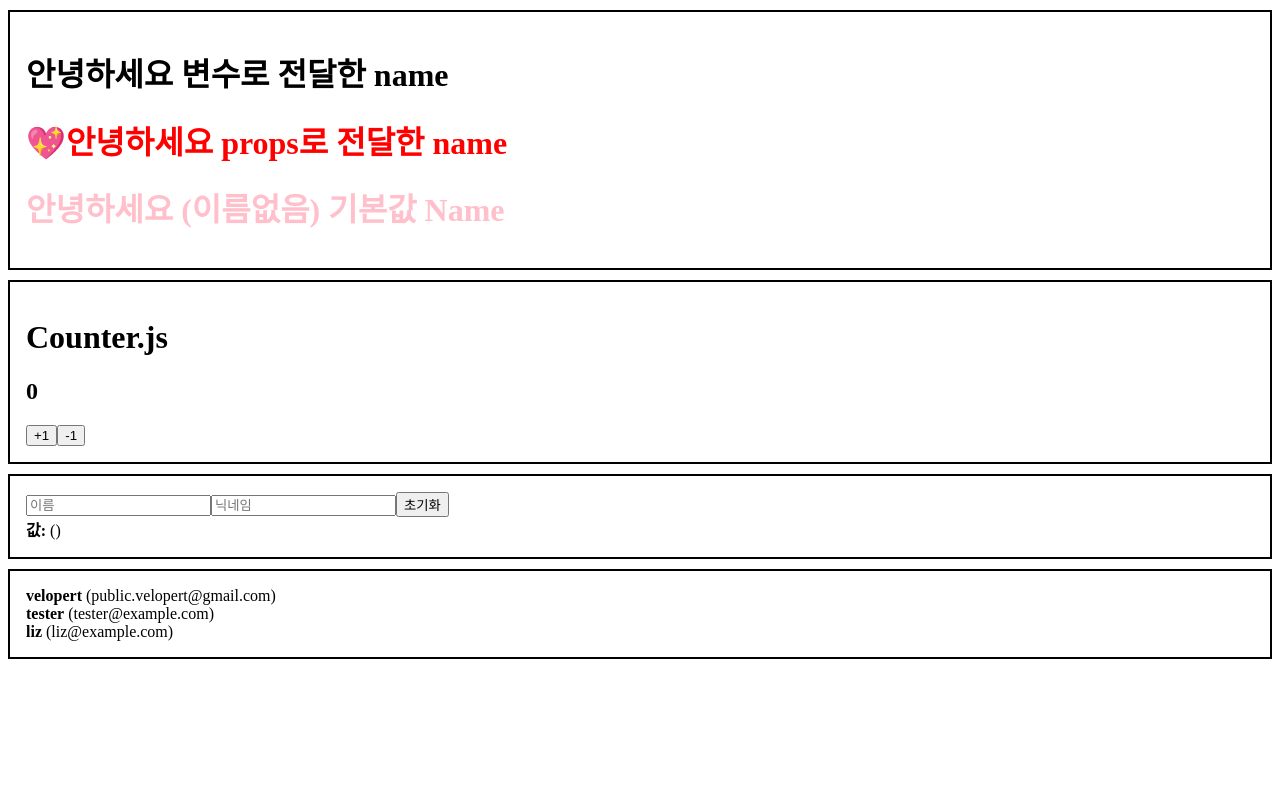
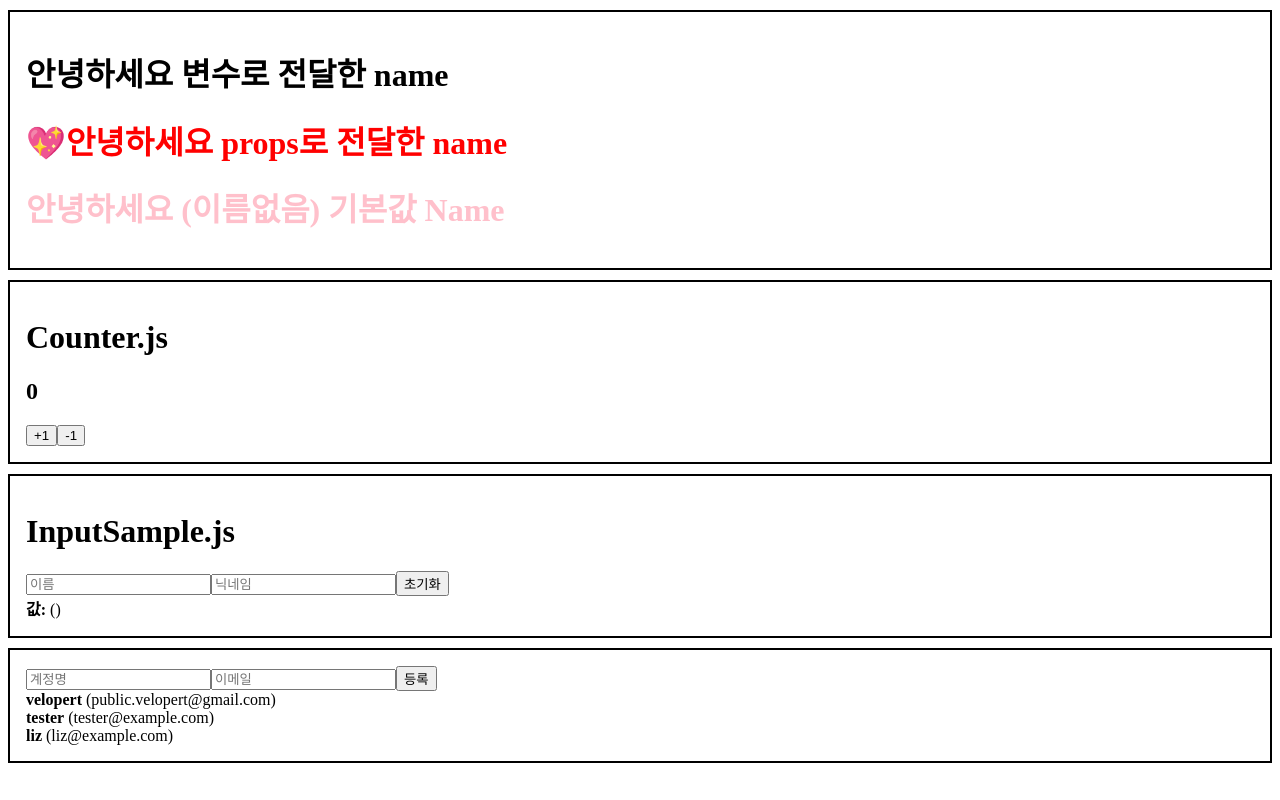
Before and after one commit to mireyhgnay/react-roadmap, a React app in the folder 01_React/: page / in a window 1280 px wide. Built offline with nearby package versions, Linux system fonts and the light colour scheme.

Commit message:
Feat: 배열에 항목 추가하기

```diff
--- a/01_React/src/App.jsx
+++ b/01_React/src/App.jsx
@@ -1,9 +1,10 @@
-import React, { useRef } from "react";
+import React, { useRef, useState } from "react";
 import Hello from "./Hello";
 import Wrapper from "./Wrapper";
 import Counter from "./Counter";
 import InputSample from "./InputSample";
 import UserList from "./UserList";
+import CreateUser from "./CreateUser";
 
 function App() {
   const name = "변수로 전달한 name";
@@ -16,7 +17,8 @@
     padding: "1rem", // 다른 단위 사용 시 문자열로 설정
   };
 
-  const users = [
+  // users 도 useState 를 사용하여 컴포넌트의 상태로서 관리됨
+  const [users, setUsers] = useState([
     {
       id: 1,
       username: "velopert",
@@ -32,13 +34,35 @@
       username: "liz",
       email: "liz@example.com",
     },
-  ];
+  ]);
 
+  const [inputs, setInputs] = useState({
+    username: "",
+    email: "",
+  });
+  const { username, email } = inputs;
+  // input 상태 관리
+  const onChange = (e) => {
+    const { name, value } = e.target;
+    setInputs({
+      ...inputs,
+      [name]: value,
+    });
+  };
   const nextId = useRef(4);
   const onCreate = () => {
-    // 나중에 구현 할 배열에 항목 추가하는 로직
-    // ...
+    const user = {
+      id: nextId.current,
+      username,
+      email,
+    };
+    setUsers([...users, user]); // users 배열을 복사해서 새로 등록되는 user 를 추가해줌
 
+    setInputs({
+      // input 초기화
+      username: "",
+      email: "",
+    });
     nextId.current += 1;
   };
 
@@ -64,6 +88,12 @@
       </Wrapper>
 
       <Wrapper>
+        <CreateUser
+          username={username}
+          email={email}
+          onChange={onChange}
+          onCreate={onCreate}
+        />
         <UserList users={users} />
       </Wrapper>
     </>
--- /dev/null
+++ b/01_React/src/CreateUser.js
@@ -0,0 +1,21 @@
+import React from "react";
+
+export default function CreateUser({ username, email, onChange, onCreate }) {
+  return (
+    <div>
+      <input
+        name="username"
+        placeholder="계정명"
+        onChange={onChange}
+        value={username}
+      />
+      <input
+        name="email"
+        placeholder="이메일"
+        onChange={onChange}
+        value={email}
+      />
+      <button onClick={onCreate}>등록</button>
+    </div>
+  );
+}
--- a/01_React/src/InputSample.js
+++ b/01_React/src/InputSample.js
@@ -32,6 +32,7 @@
 
   return (
     <div>
+      <h1>InputSample.js</h1>
       <input
         name="username"
         placeholder="이름"
```
